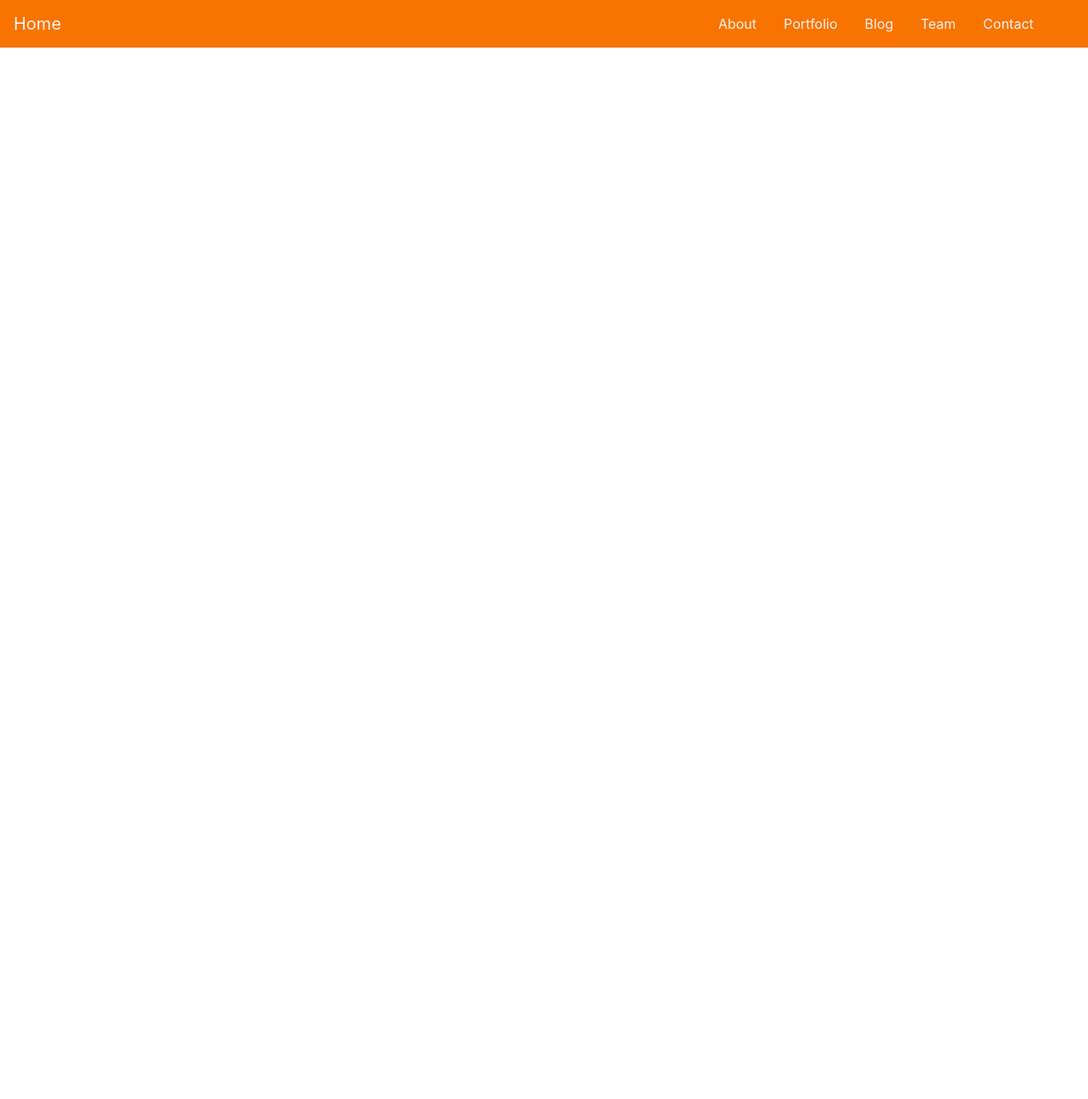
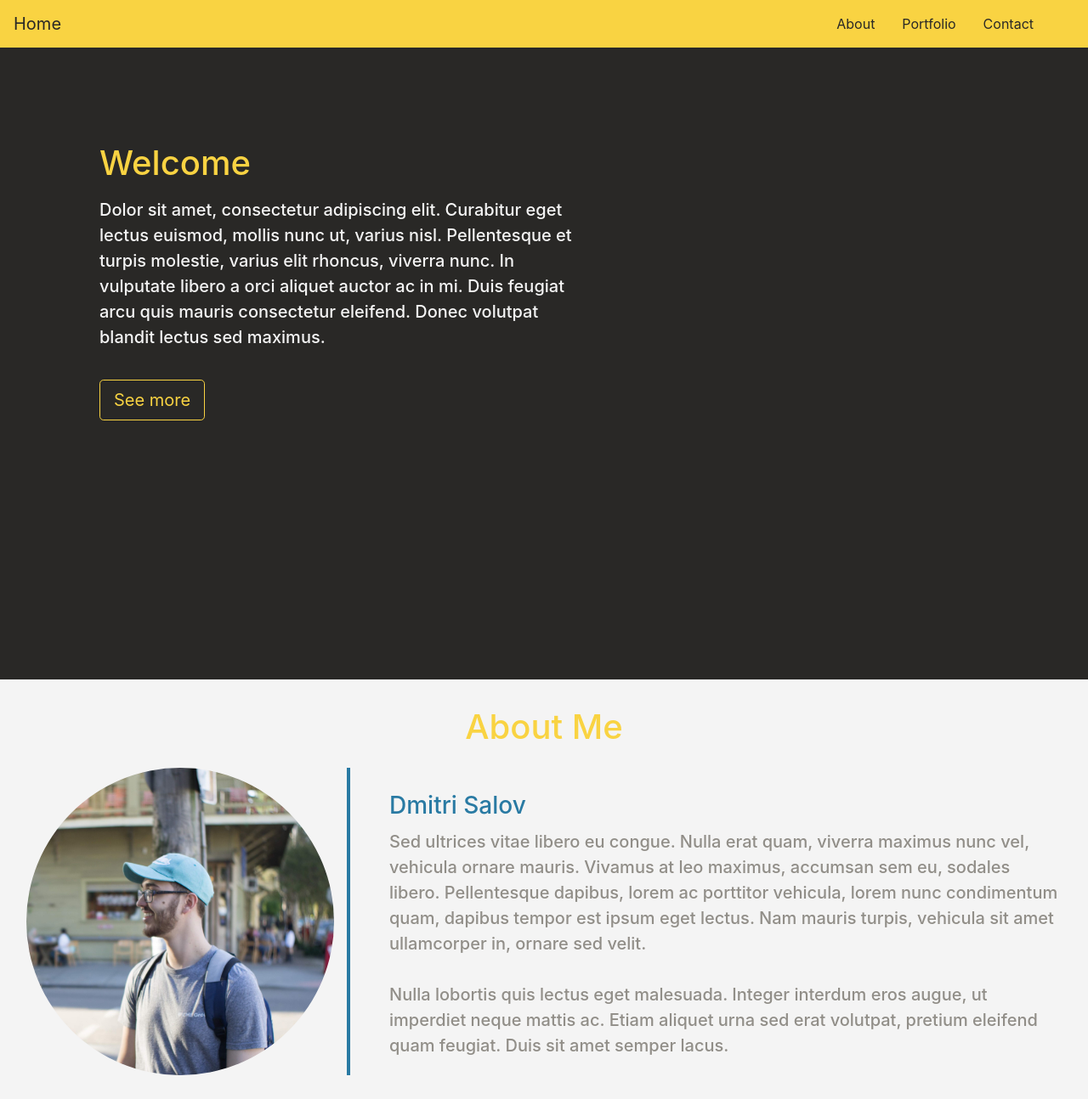
Before and after one commit to dmitrisalov/portfolio-website, a Flask app: page / in a window 1280 px wide. Shown: the whole page at 85% size. Before the commit the page ends 56 px from the top, so only its background shows below. Run offline with Flask 2, Linux system fonts and the light colour scheme; some libraries are stand-ins or nearby versions.

Commit message:
added header and about me section

```diff
--- a/app.py
+++ b/app.py
@@ -5,8 +5,9 @@ app = Flask(__name__)
 
 # Home page
 @app.route("/")
+@app.route("/home")
 def home():
-    return render_template("hello_world.html", title="Hello, world!")
+    return render_template("home.html", title="Home")
 
 # For dev environment purposes
 if __name__ == "__main__":
--- /dev/null
+++ b/static/css/main.css
@@ -0,0 +1,108 @@
+
+/* ----- Navbar stuff ----- */
+.navbar {
+    background:#f9d342;
+}
+
+/* Buttons on the navbar. */
+.nav-link, .navbar-brand {
+    color: #292826;
+    cursor: pointer;
+}
+
+.navbar-brand:hover {
+    color: #292826;
+}
+
+.nav-link {
+    margin-right: 1rem !important;
+}
+
+.nav-link:hover {
+    background: #292826;
+    color: #f9d342;
+}
+
+/* Make the buttons be on the end of the navbar. */
+.navbar-collapse {
+    justify-content: flex-end;
+}
+
+.navbar-toggler {
+    background: #292826 !important;
+}
+
+/* ----- Header section for the page. ----- */
+.header {
+    background: #292826;
+}
+
+.header .description {
+    position: absolute;
+    top: 15%;
+    margin: auto;
+    padding: 2em;
+}
+
+.header .description h1 {
+    color:#f9d342;
+    line-height: 2;
+}
+
+.header .description p {
+    color:#f4f4f4;
+    font-size: 20px;
+    width: 50%;
+    line-height: 1.5;
+}
+
+.header .btn-outline-primary {
+    color: #f9d342;
+    border-color: #f9d342;
+}
+
+.header .btn-outline-primary:hover {
+    color: #292826;
+    background-color: #f9d342;
+    border-color: #f9d342;
+}
+
+.header .btn-outline-primary:focus {
+    box-shadow:0 0 0 .2rem rgba(249,211,66,.5)
+}
+
+/* ----- About section on the page. ----- */
+.about {
+    padding: 1em;
+    position: relative;
+    background: #f4f4f4;
+}
+
+.about h1 {
+    color: #f9d342;
+}
+
+.about .container {
+    border-right: 4px solid #297aa3;
+}
+
+.about img {
+    height: 100%;
+    width: 100%;
+    border-radius: 50%;
+}
+
+.about .description {
+    padding: 1em;
+}
+
+.about .description h3 {
+    color: #297aa3;
+    line-height: 2;
+}
+
+.about .description p {
+    font-size: 20px;
+    line-height: 1.5;
+    color: #918e88;
+}
--- /dev/null
+++ b/static/js/main.js
@@ -0,0 +1,4 @@
+// Make the header fit the window size.
+$(document).ready(function(){
+        $('.header').height($(window).height());
+    })
--- a/static/main.css
+++ /dev/null
@@ -1,29 +0,0 @@
-.navbar {
-    background:#F97300;
-}
-
-.nav-link, .navbar-brand {
-    color: #f4f4f4;
-    cursor: pointer;
-}
-
-.navbar-brand:hover {
-    color: #e6e6e6;
-}
-
-.nav-link {
-    margin-right: 1rem !important;
-}
-
-.nav-link:hover {
-    background: #f4f4f4;
-    color: #f97300;
-}
-
-.navbar-collapse {
-    justify-content: flex-end;
-}
-
-.navbar-toggler {
-    background: #ffffff !important;
-}
--- /dev/null
+++ b/templates/home.html
@@ -0,0 +1,63 @@
+{% extends "layout.html" %}
+
+<!-- This block is wrapped within layout.html. -->
+{% block content %}
+
+<!-- Header: the top section of the page. -->
+<header class="header">
+    <div class="container">
+        <div class="description">
+            <h1>Welcome
+                <p>
+                    Dolor sit amet, consectetur adipiscing elit. Curabitur eget lectus euismod,
+                    mollis nunc ut, varius nisl. Pellentesque et turpis molestie, varius elit
+                    rhoncus, viverra nunc. In vulputate libero a orci aliquet auctor ac in mi.
+                    Duis feugiat arcu quis mauris consectetur eleifend. Donec volutpat blandit
+                    lectus sed maximus.
+                </p>
+
+                <button class="btn btn-outline-primary btn-lg">See more</button>
+            </h1>
+        </div>
+    </div>
+</header>
+
+<!-- The About section of the page. -->
+<div class="about">
+    <div class="description text-center">
+        <h1>About Me</h1>
+    </div>
+
+    <div class="row">
+        <!-- Left side of the section. -->
+        <div class="col-lg-4 col-md-4 col-sm-12">
+            <div class="container">
+                <img src="/static/images/portrait.jpg" class="img-fluid">
+            </div>
+        </div>
+
+        <!-- Right side of the section. -->
+        <div class="col-lg-8 col-md-8 col-sm-12 desc">
+            <div class="description">
+                <h3>Dmitri Salov
+                    <p>
+                        Sed ultrices vitae libero eu congue. Nulla erat quam, viverra maximus nunc
+                        vel, vehicula ornare mauris. Vivamus at leo maximus, accumsan sem eu,
+                        sodales libero. Pellentesque dapibus, lorem ac porttitor vehicula, lorem
+                        nunc condimentum quam, dapibus tempor est ipsum eget lectus. Nam mauris
+                        turpis, vehicula sit amet ullamcorper in, ornare sed velit.
+                        <br>
+                        <br>
+                        Nulla lobortis
+                        quis lectus eget malesuada. Integer interdum eros augue, ut imperdiet neque
+                        mattis ac. Etiam aliquet urna sed erat volutpat, pretium eleifend quam
+                        feugiat. Duis sit amet semper lacus.
+                    </p>
+                </h3>
+            </div>
+        </div>
+    </div>
+</div>
+
+
+{% endblock %}
--- a/templates/layout.html
+++ b/templates/layout.html
@@ -14,7 +14,8 @@
         crossorigin="anonymous">
 
         <!-- Custom CSS from 'main.css' -->
-        <link rel ="stylesheet" type="text/css" href="{{ url_for('static', filename='main.css') }}">
+        <link rel ="stylesheet" type="text/css"
+        href="{{ url_for('static', filename='css/main.css') }}">
 
         <!-- 'title' is be assigned in the render_template() for each page. -->
         <title>Dmitri Salov - {{title}}</title>
@@ -25,7 +26,9 @@
         <nav class="navbar navbar-expand-lg fixed-top">
             <a class="navbar-brand" href="#">Home</a>
 
-            <button class="navbar-toggler" type="button" data-toggle="collapse" data-target="#navbarSupportedContent" aria-controls="navbarSupportedContent" aria-expanded="false" aria-label="Toggle navigation">
+            <button class="navbar-toggler" type="button" data-toggle="collapse"
+            data-target="#navbarSupportedContent" aria-controls="navbarSupportedContent"
+            aria-expanded="false" aria-label="Toggle navigation">
                 <span class="navbar-toggler-icon"></span>
             </button>
 
@@ -37,14 +40,6 @@
 
                     <li class="nav-item">
                         <a class="nav-link " data-value="portfolio"href="#">Portfolio</a>
-                    </li>
-
-                    <li class="nav-item">
-                        <a class="nav-link " data-value="blog" href="#">Blog</a>
-                    </li>
-
-                    <li class="nav-item">
-                        <a class="nav-link " data-value="team" href="#">Team</a>
                     </li>
 
                     <li class="nav-item">
@@ -60,9 +55,17 @@
 
         <!-- Optional JavaScript -->
         <!-- jQuery first, then Popper.js, then Bootstrap JS -->
-        <script src="https://code.jquery.com/jquery-3.3.1.slim.min.js" integrity="sha384-q8i/X+965DzO0rT7abK41JStQIAqVgRVzpbzo5smXKp4YfRvH+8abtTE1Pi6jizo" crossorigin="anonymous"></script>
-        <script src="https://cdnjs.cloudflare.com/ajax/libs/popper.js/1.14.6/umd/popper.min.js" integrity="sha384-wHAiFfRlMFy6i5SRaxvfOCifBUQy1xHdJ/yoi7FRNXMRBu5WHdZYu1hA6ZOblgut" crossorigin="anonymous"></script>
-        <script src="https://stackpath.bootstrapcdn.com/bootstrap/4.2.1/js/bootstrap.min.js" integrity="sha384-B0UglyR+jN6CkvvICOB2joaf5I4l3gm9GU6Hc1og6Ls7i6U/mkkaduKaBhlAXv9k" crossorigin="anonymous"></script>
+        <script src="https://code.jquery.com/jquery-3.3.1.slim.min.js"
+        integrity="sha384-q8i/X+965DzO0rT7abK41JStQIAqVgRVzpbzo5smXKp4YfRvH+8abtTE1Pi6jizo"
+        crossorigin="anonymous"></script>
+        <script src="https://cdnjs.cloudflare.com/ajax/libs/popper.js/1.14.6/umd/popper.min.js"
+        integrity="sha384-wHAiFfRlMFy6i5SRaxvfOCifBUQy1xHdJ/yoi7FRNXMRBu5WHdZYu1hA6ZOblgut"
+        crossorigin="anonymous"></script>
+        <script src="https://stackpath.bootstrapcdn.com/bootstrap/4.2.1/js/bootstrap.min.js"
+        integrity="sha384-B0UglyR+jN6CkvvICOB2joaf5I4l3gm9GU6Hc1og6Ls7i6U/mkkaduKaBhlAXv9k"
+        crossorigin="anonymous"></script>
+        <!-- Custom JavaScript from 'main.js' -->
+        <script type="text/javascript" src="{{ url_for('static', filename='js/main.js') }}"></script>
     </body>
 
 </html>
```
Also changed, not shown: static/images/portrait.jpg (added).
